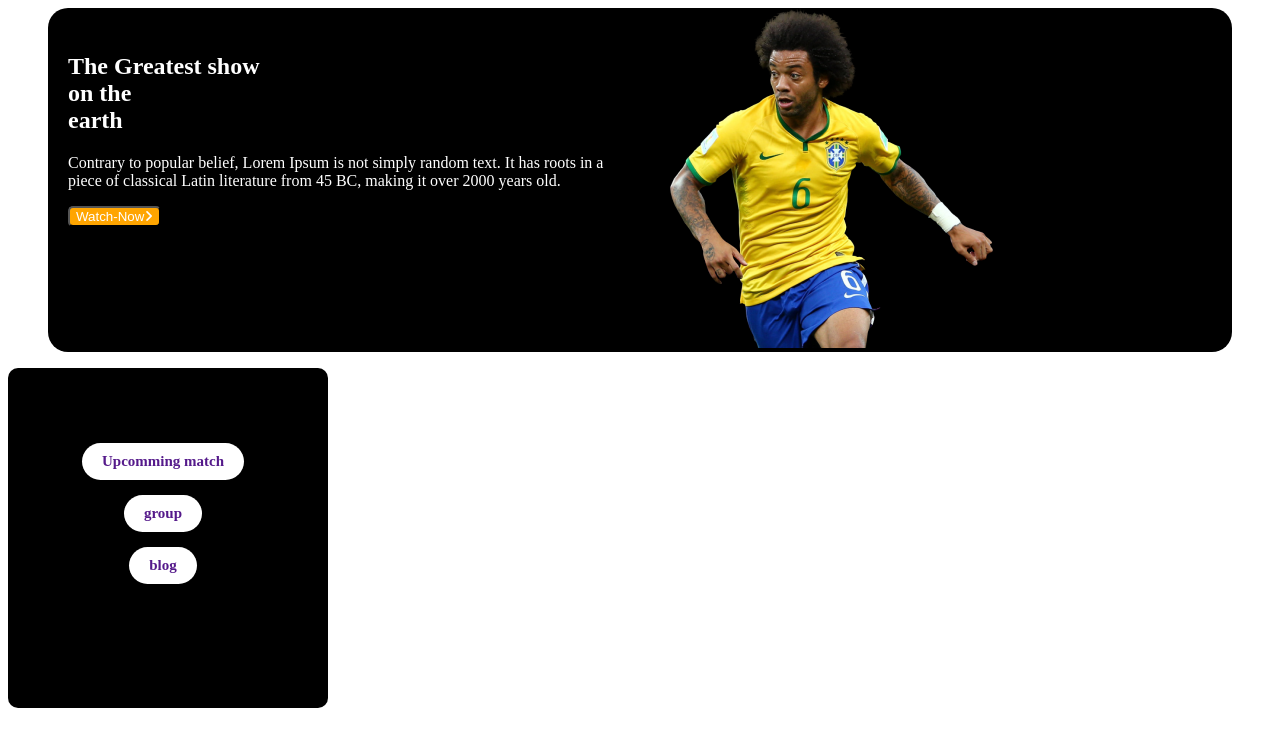
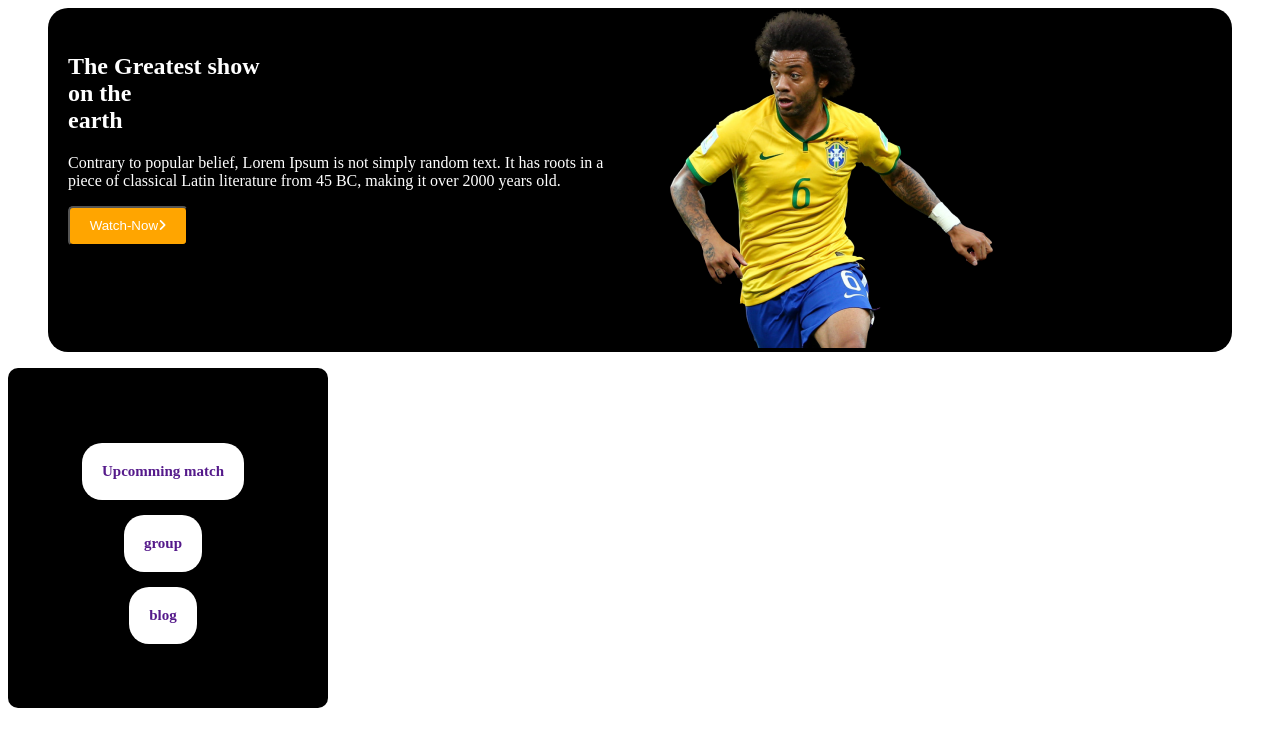
Before and after one commit to Mozaffar588/2nd-assignment, a plain HTML site: page index.html in a window 1280 px wide. Drawn offline with Linux system fonts and the light colour scheme.

Commit message:
manu style

```diff
--- a/style.css
+++ b/style.css
@@ -23,6 +23,8 @@ body{
 .button-style{
     background-color: orange;
     border-radius: 5px;
+    width: 120px;
+    height: 40px;
 }
 .icon-name{
     color: white;
@@ -55,7 +57,7 @@ body{
 }
 .manu-section .manu-item ul li a{
     display: block;
-    padding: 10px 20px;
+    padding: 20px 20px;
     text-decoration:none ;
     background-color: white;
     margin-bottom: 15px;
@@ -64,3 +66,7 @@ body{
     font-weight: bold;
     font-size: 15px;
 }
+.manu-section .manu-item ul li a:hover{
+    background-color: red;
+    border-radius: 20px;
+}
```
